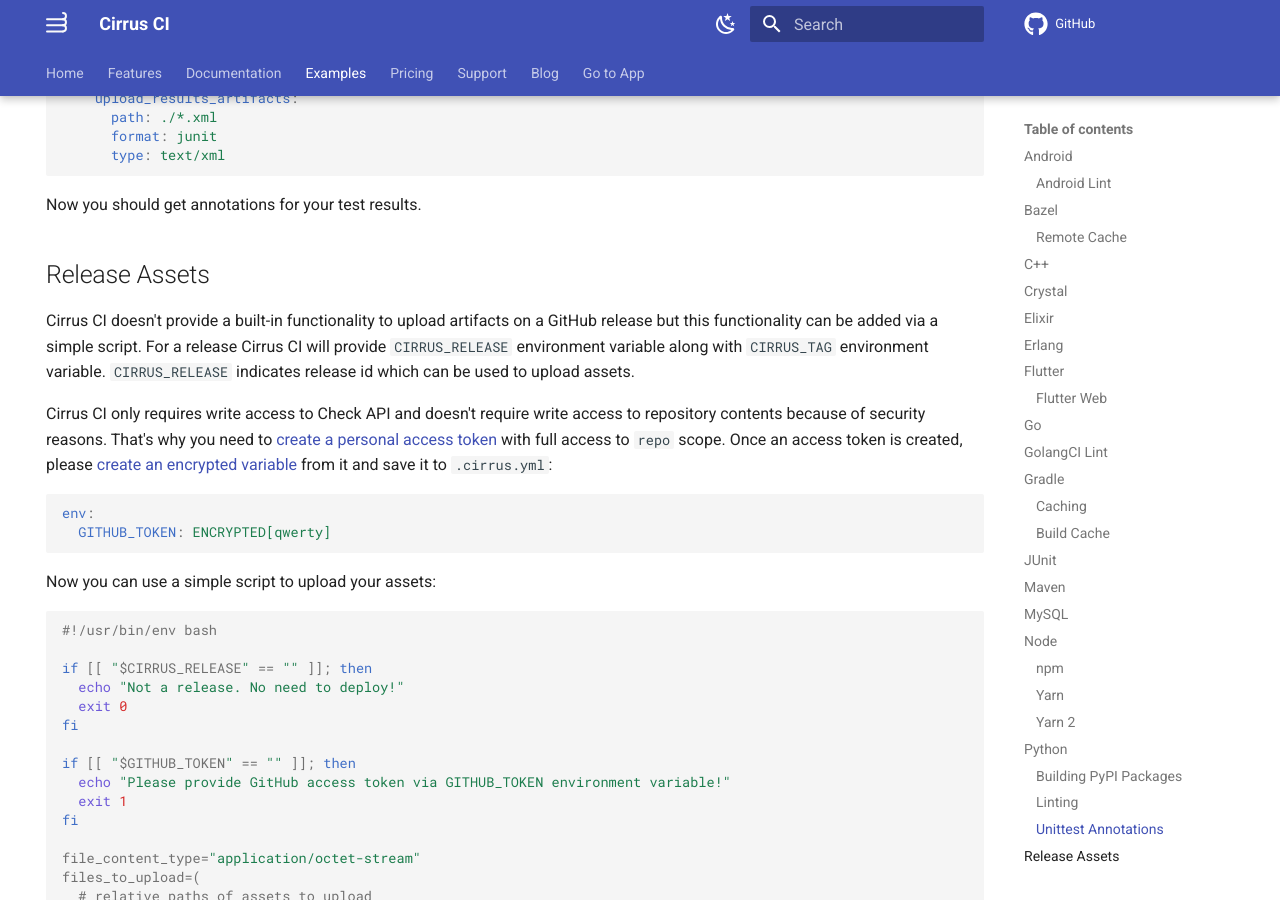
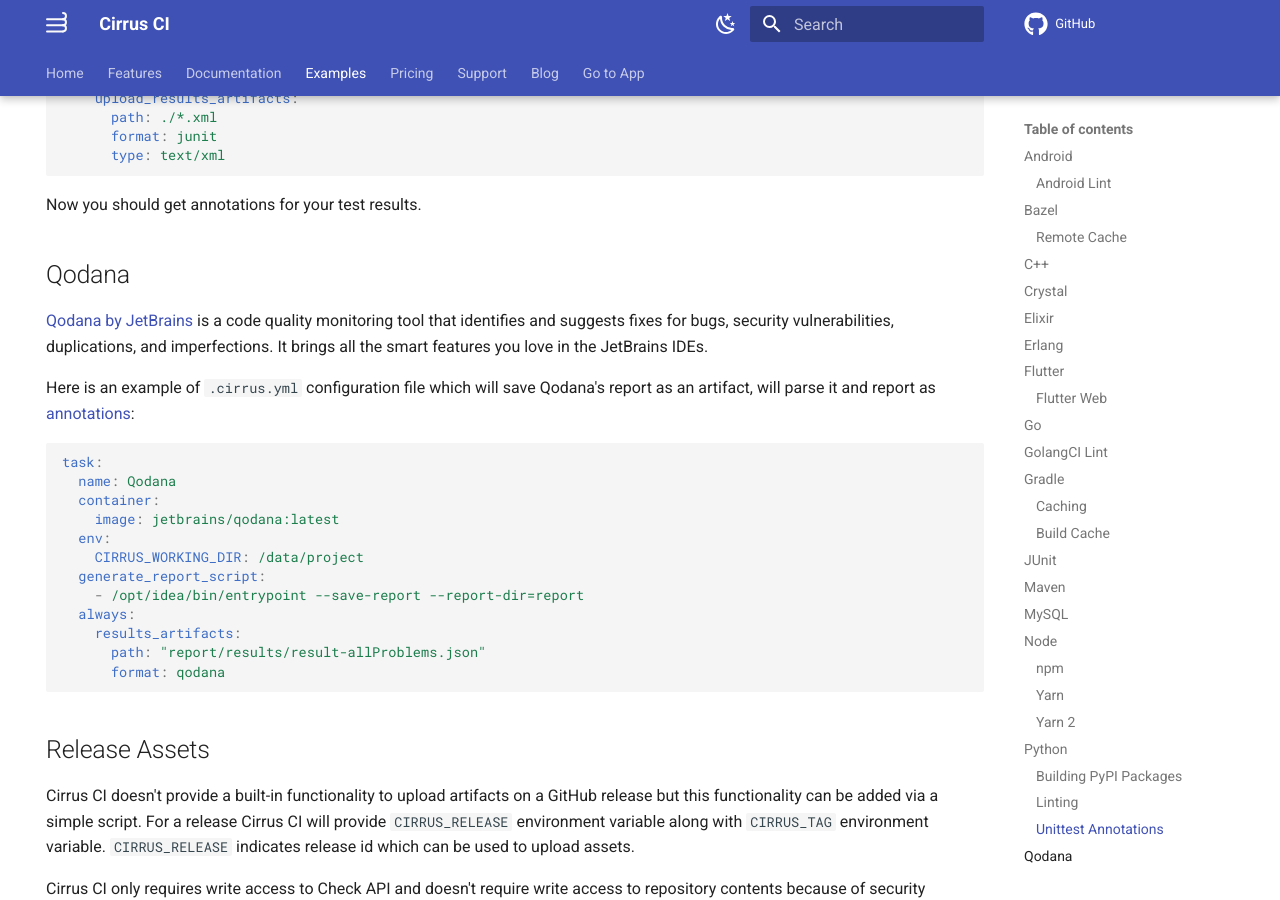
Before and after one commit to cirruslabs/cirrus-ci-docs, an MkDocs documentation site: the page built from docs/examples.md, in a window 1280 px wide and 900 px high, scrolled down 9565 px. Built offline with MkDocs 1.6.1 and Material for MkDocs 9.7.7, drawn with Linux system fonts in a browser that asks for light colours; comment, search, counter and statistics services are not loaded.

Commit message:
Document Qodana (#806)
* Document Qodana

* Fixed spelling

* Fixed alphabet order

````diff
--- a/docs/examples.md
+++ b/docs/examples.md
@@ -481,6 +481,29 @@ unittest_task:
 
 Now you should get annotations for your test results.
 
+## Qodana
+
+[Qodana by JetBrains](https://github.com/JetBrains/Qodana) is a code quality monitoring tool that identifies and suggests fixes for bugs,
+security vulnerabilities, duplications, and imperfections. It brings all the smart features you love in the JetBrains IDEs.
+
+Here is an example of `.cirrus.yml` configuration file which will save Qodana's report as an artifact, will parse it and
+report as [annotations](guide/writing-tasks.md#artifact-parsing):
+
+```yaml
+task:
+  name: Qodana
+  container:
+    image: jetbrains/qodana:latest
+  env:
+    CIRRUS_WORKING_DIR: /data/project
+  generate_report_script:
+    - /opt/idea/bin/entrypoint --save-report --report-dir=report
+  always:
+    results_artifacts:
+      path: "report/results/result-allProblems.json"
+      format: qodana
+```
+
 ## Release Assets
 
 Cirrus CI doesn't provide a built-in functionality to upload artifacts on a GitHub release but this functionality can be
````
Also changed, not shown: docs/guide/writing-tasks.md (+1 -0 lines), 1 other file.
